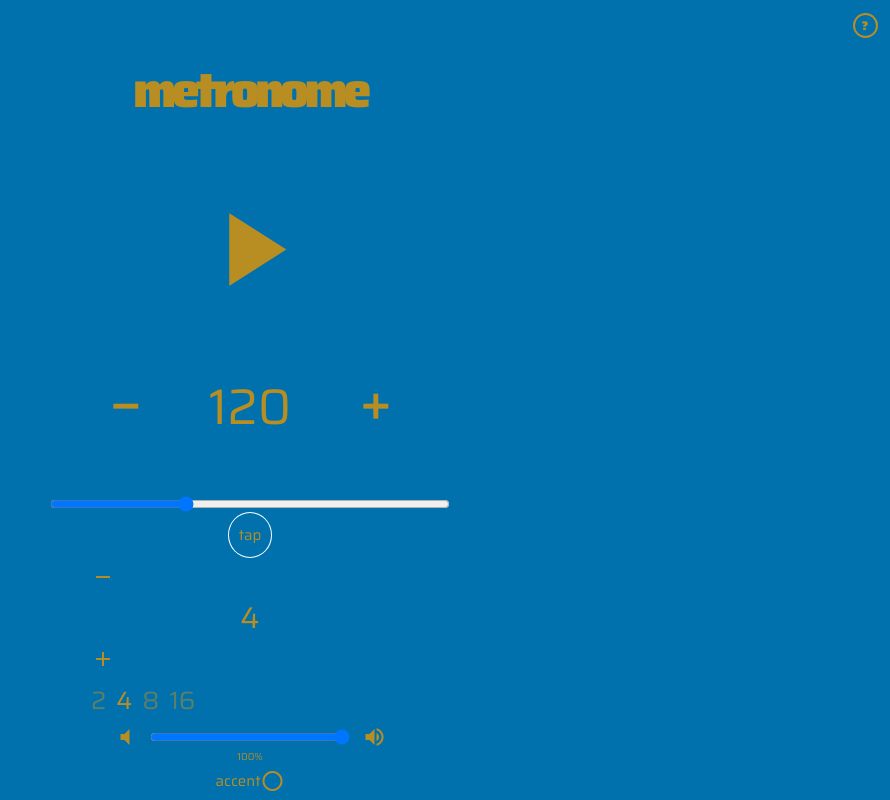
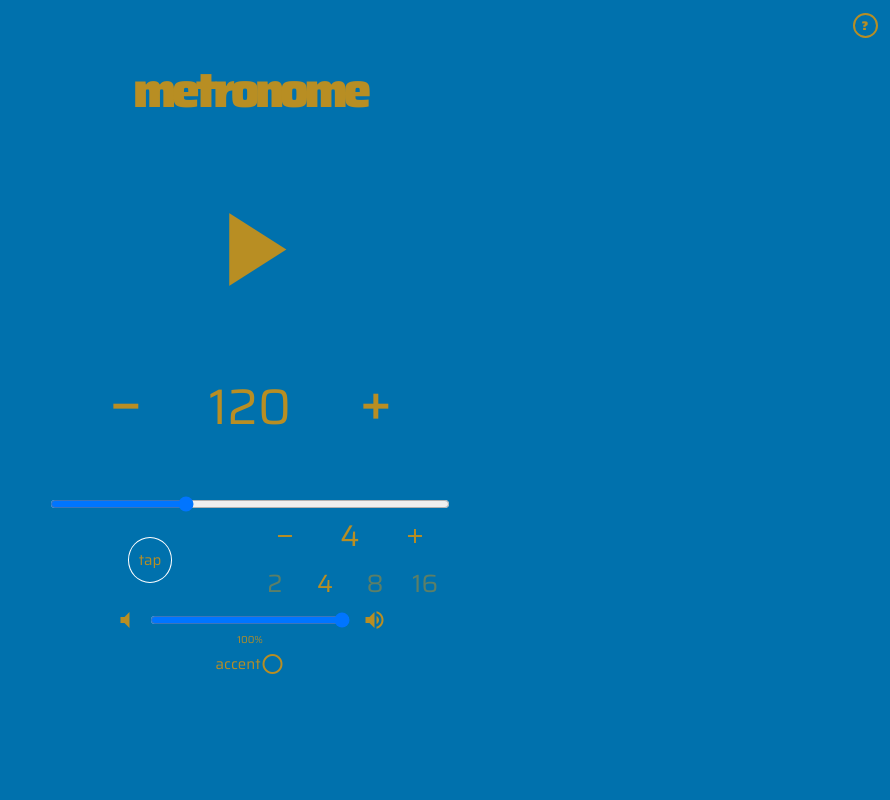
Before and after one commit to alanpaulprice/metronome, a React (Create React App) app: page / in a window 1280 px wide. Shown: the whole page, without its empty margins (390-1280 px from the left). Built offline with nearby package versions, Linux system fonts and the light colour scheme; no server answers.

Commit message:
positioning adjustments for TapTempoButton, & TimeSigControls & children

```diff
--- a/src/components/App.js
+++ b/src/components/App.js
@@ -204,6 +204,7 @@ class App extends Component {
               MAX_TEMPO={MAX_TEMPO}
             />
 
+            <Div width="100%" display="flex">
               <TapTempoButton
                 setTempo={this.setTempo}
                 ref={this.tapTempoButtonRef}
@@ -221,6 +222,7 @@ class App extends Component {
                 MAX_TIME_SIG_BEATS={MAX_TIME_SIG_BEATS}
                 timeSigBeatsInputRef={this.timeSigBeatsInputRef}
               />
+            </Div>
 
             <VolumeControl
               volume={this.state.volume}
--- a/src/components/TapTempoButton.js
+++ b/src/components/TapTempoButton.js
@@ -2,6 +2,7 @@ import React, { Component } from 'react';
 import PropTypes from 'prop-types';
 import Button from '../elements/Button';
 import { processTap, currentBeatMS } from '../tap-tempo-logic';
+import Div from '../elements/Div';
 
 class TapTempoButton extends Component {
   onTapTempoButtonMouseDown = () => {
@@ -11,6 +12,12 @@ class TapTempoButton extends Component {
 
   render() {
     return (
+      <Div
+        width="50%"
+        display="flex"
+        justifyContent="center"
+        alignItems="center"
+      >
         <Button
           onMouseDown={this.onTapTempoButtonMouseDown}
           padding="1rem"
@@ -20,6 +27,7 @@ class TapTempoButton extends Component {
         >
           tap
         </Button>
+      </Div>
     );
   }
 }
--- a/src/components/TimeSigBeatNoteLengthControls.js
+++ b/src/components/TimeSigBeatNoteLengthControls.js
@@ -13,6 +13,7 @@ class TimeSigBeatNoteLengthControls extends Component {
         key={item}
         value={item}
         onClick={this.onTimeSigBeatNoteLengthButtonClick}
+        width="25%"
         fontSize="2.5rem"
         border="none"
         opacity={this.props.timeSigBeatNoteLength === item ? '1' : '0.5'}
--- a/src/components/TimeSigBeatsControls.js
+++ b/src/components/TimeSigBeatsControls.js
@@ -40,23 +40,25 @@ class TimeSigBeatsControls extends Component {
 
   render() {
     return (
-      <Div>
+      <Div display="flex">
         <Button
           value={-1}
           onClick={this.onIncrementTimeSigBeatsButtonClick}
+          flex="1 1 0"
           fontSize="1.5rem"
           border="none"
         >
           <Icon className="material-icons">remove</Icon>
         </Button>
 
-        <Form onSubmit={this.onTimeSigBeatsInputFormSubmit}>
+        <Form onSubmit={this.onTimeSigBeatsInputFormSubmit} flex="1 1 0">
           <Input
             ref={this.props.timeSigBeatsInputRef}
             value={this.props.timeSigBeatsInput}
             onChange={this.onTimeSigBeatsInputChange}
             onFocus={this.onTimeSigBeatsInputFocus}
             onBlur={this.onTimeSigBeatsInputBlur}
+            width="100%"
             fontSize="3rem"
             border="none"
           />
@@ -65,6 +67,7 @@ class TimeSigBeatsControls extends Component {
         <Button
           value={1}
           onClick={this.onIncrementTimeSigBeatsButtonClick}
+          flex="1 1 0"
           fontSize="1.5rem"
           border="none"
         >
--- a/src/components/TimeSigControls.js
+++ b/src/components/TimeSigControls.js
@@ -7,7 +7,7 @@ import Div from '../elements/Div';
 class TimeSigControls extends Component {
   render() {
     return (
-      <Div>
+      <Div width="50%">
         <TimeSigBeatsControls
           timeSigBeats={this.props.timeSigBeats}
           timeSigBeatsInput={this.props.timeSigBeatsInput}
--- a/src/elements/Button.js
+++ b/src/elements/Button.js
@@ -9,6 +9,7 @@ const Button = styled.button.attrs(props => ({
   ${props => props.zIndex && `z-index: ${props.zIndex};`}
   ${props => props.width && `width: ${props.width};`}
   ${props => props.height && `height: ${props.height};`}
+  ${props => props.flex && `flex: ${props.flex};`}
   ${props => props.marginTop && `margin-top: ${props.marginTop};`}
   padding: ${props => props.padding || '0.5rem'};
   font-size: ${props => props.fontSize || props.theme.fontSize || '1rem'};
--- a/src/elements/Div.js
+++ b/src/elements/Div.js
@@ -23,6 +23,7 @@ const Div = styled.div`
   ${props => props.fontWeight && `font-weight: ${props.fontWeight};`}
   color: ${props => props.color || props.theme.fg || 'black'};
   ${props => props.background && `background: ${props.background};`}
+  ${props => props.border && `border: ${props.border};`}
   ${props => props.opacity && `opacity: ${props.opacity};`}
   ${props => props.transition && `transition: ${props.transition};`}
 `;
--- a/src/elements/Form.js
+++ b/src/elements/Form.js
@@ -2,6 +2,7 @@ import styled from 'styled-components';
 
 const Form = styled.form`
   display: flex;
+  ${props => props.flex && `flex: ${props.flex};`}
   justify-content: center;
 `;
 
--- a/src/elements/Input.js
+++ b/src/elements/Input.js
@@ -6,6 +6,7 @@ const Input = styled.input.attrs(props => ({
 ${props => props.width && `width: ${props.width};`}
 ${props => props.margin && `margin: ${props.margin};`}
 ${props => props.display && `display: ${props.display};`}
+${props => props.flex && `flex: ${props.flex};`}
 color: ${props => props.color || props.theme.fg || 'black'};
 background: ${props => props.background || props.theme.bg || 'white'};
 font-size: ${props => props.fontSize || '1rem'};
```
Lines whose indentation alone changed are shown as unchanged.
